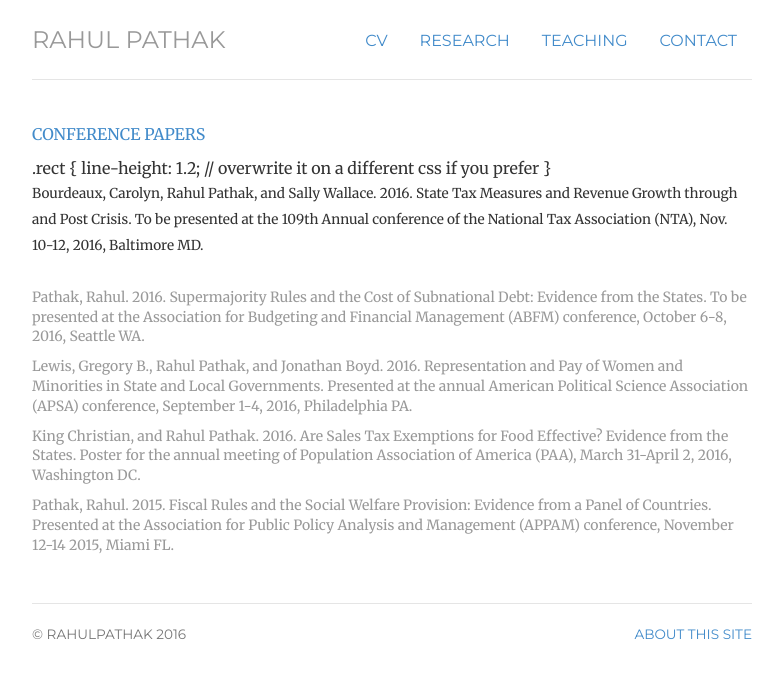
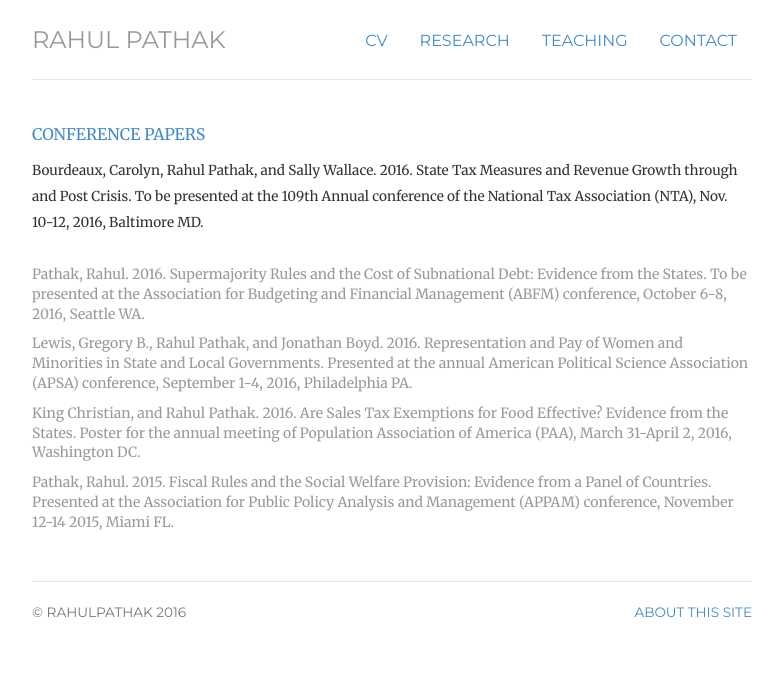
Before and after one commit to pathak-rahul/pathak-rahul.github.io, a Jekyll site: the page built from testing/index.html, in a window 1280 px wide. Shown: the top 678 px of the page, without its empty margins (248-1031 px from the left). Built offline with Jekyll 4.4.1, drawn with Linux system fonts in a browser that asks for light colours.

Commit message:
Update index.html

```diff
--- a/testing/index.html
+++ b/testing/index.html
@@ -11,28 +11,17 @@ title: research
 	<div itemscope itemtype="http://data-vocabulary.org/Person" class="col-sm-12">
 	</div>
 	<p class="text-primary">CONFERENCE PAPERS</p>
-	.rect {
-    line-height: 1.2; // overwrite it on a different css if you prefer
-}
 	<p><small>Bourdeaux, Carolyn, Rahul Pathak, and Sally Wallace. 2016. State Tax Measures and Revenue Growth through and Post Crisis. To be presented at the 109th Annual conference of the National Tax Association (NTA), Nov. 10-12, 2016, Baltimore MD.</small> </p>
 	<h4><small class="text-default">Pathak, Rahul. 2016. Supermajority Rules and the Cost of Subnational Debt: Evidence from the States. To be presented at the Association for Budgeting and Financial Management (ABFM) conference, October 6-8, 2016, Seattle WA.</small> </h4>
 	<h4><small class="text-default">Lewis, Gregory B., Rahul Pathak, and Jonathan Boyd. 2016. Representation and Pay of Women and Minorities in State and Local Governments. Presented at the annual American Political Science Association (APSA) conference, September 1-4, 2016, Philadelphia PA.</small> </h4>
 	<h4><small class="text-default">King Christian, and Rahul Pathak. 2016. Are Sales Tax Exemptions for Food Effective? Evidence from the States.</em> Poster for the annual meeting of Population Association of America (PAA), March 31-April 2, 2016, Washington DC.</small> </h4>
 	<h4><small class="text-default">Pathak, Rahul. 2015. Fiscal Rules and the Social Welfare Provision: Evidence from a Panel of Countries. Presented at the Association for Public Policy Analysis and Management (APPAM) conference, November 12-14 2015, Miami FL.</small> </h4>
+	</p>
+	</p> </span>
+	</p>
 
 
 
-</p>
-
-  </p> </span>
-</p>
-
-
-<!-- <ul class="list-inline" class="text-center">
-<li><a href="/files/8141.pdf">Sample Syllabus</a></li>
-<li><a href="/files/4061.pdf">Policy Analysis Syllabus</a></li>
-	</ul>
- -->
 
   </p> </span>
 </p>
```
